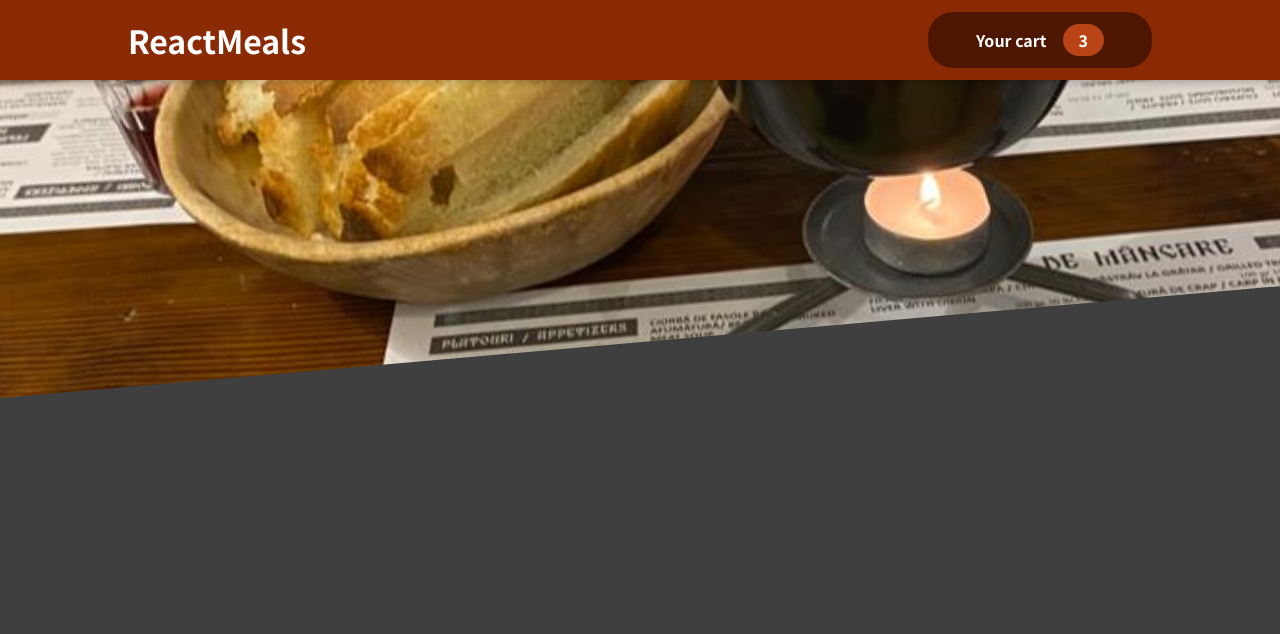
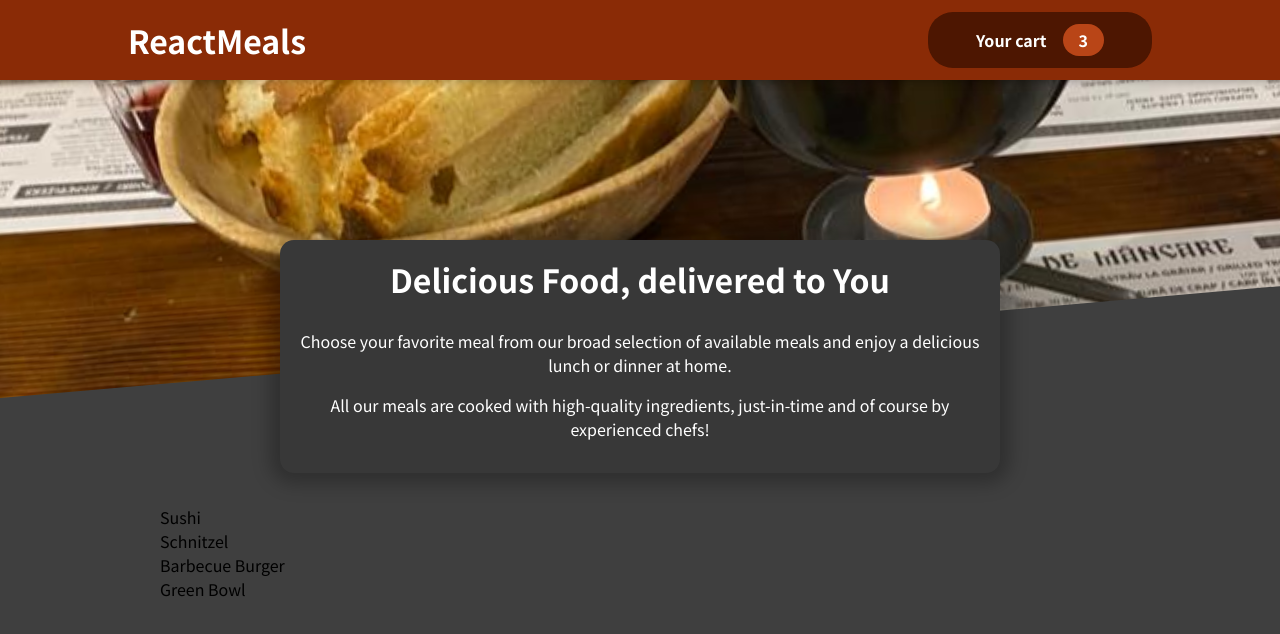
Before and after one commit to natanielmendes/food-order-react, a React (Create React App) app: page / in a window 1280 px wide. Shown: the top 634 px of the page. Built offline with nearby package versions, Linux system fonts and the light colour scheme.

Commit message:
Adding a "Meals" Component

```diff
--- a/src/App.js
+++ b/src/App.js
@@ -1,11 +1,15 @@
 import { Fragment } from 'react'
 
 import Header from './components/Layout/Header'
+import Meals from './components/Meals/Meals'
 
 function App() {
   return (
     <Fragment>
       <Header />
+      <main>
+        <Meals />
+      </main>
     </Fragment>
   );
 }
--- /dev/null
+++ b/src/components/Meals/AvailableMeals.js
@@ -0,0 +1,40 @@
+import classes from './AvailableMeals.module.css'
+
+const DUMMY_MEALS = [
+    {
+        id: 'm1',
+        name: 'Sushi',
+        description: 'Finest fish and veggies',
+        price: 22.99,
+    },
+    {
+        id: 'm2',
+        name: 'Schnitzel',
+        description: 'A german specialty!',
+        price: 16.5,
+    },
+    {
+        id: 'm3',
+        name: 'Barbecue Burger',
+        description: 'American, raw, meaty',
+        price: 12.99,
+    },
+    {
+        id: 'm4',
+        name: 'Green Bowl',
+        description: 'Healthy...and green...',
+        price: 18.99,
+    },
+];
+
+const AvailableMeals = () => {
+    const mealsList = DUMMY_MEALS.map(meal => <li>{meal.name}</li>)
+
+    return <section className={classes.meals}>
+        <ul>
+            {mealsList}
+        </ul>
+    </section>
+}
+
+export default AvailableMeals
--- /dev/null
+++ b/src/components/Meals/AvailableMeals.module.css
@@ -0,0 +1,24 @@
+.meals {
+    max-width: 60rem;
+    width: 90%;
+    margin: 2rem auto;
+    animation: meals-appear 1s ease-out forwards;
+}
+
+.meals ul {
+    list-style: none;
+    margin: 0;
+    padding: 0;
+}
+
+@keyframes meals-appear {
+    from {
+        opacity: 0;
+        transform: translateY(3rem);
+    }
+
+    to {
+        opacity: 1;
+        transform: translateY(0);
+    }
+}
--- /dev/null
+++ b/src/components/Meals/Meals.js
@@ -0,0 +1,15 @@
+import { Fragment } from 'react'
+
+import MealsSummary from './MealsSummary'
+import AvailableMeals from './AvailableMeals'
+
+const Meals = () => {
+    return (
+        <Fragment>
+            <MealsSummary />
+            <AvailableMeals />
+        </Fragment>
+    )
+}
+
+export default Meals
--- /dev/null
+++ b/src/components/Meals/MealsSummary.js
@@ -0,0 +1,17 @@
+import classes from './MealsSummary.module.css'
+
+const MealsSummary = () => {
+    return <section className={classes.summary}>
+        <h2>Delicious Food, delivered to You</h2>
+        <p>
+            Choose your favorite meal from our broad selection of available meals and
+            enjoy a delicious lunch or dinner at home.
+        </p>
+        <p>
+            All our meals are cooked with high-quality ingredients, just-in-time and
+            of course by experienced chefs!
+        </p>
+    </section>
+}
+
+export default MealsSummary
--- /dev/null
+++ b/src/components/Meals/MealsSummary.module.css
@@ -0,0 +1,18 @@
+.summary {
+    text-align: center;
+    max-width: 45rem;
+    width: 90%;
+    margin: auto;
+    margin-top: -10rem;
+    position: relative;
+    background-color: #383838;
+    color: white;
+    border-radius: 14px;
+    padding: 1rem;
+    box-shadow: 0 1px 18px 10px rgba(0, 0, 0, 0.25);
+}
+
+.summary h2 {
+    font-size: 2rem;
+    margin-top: 0;
+}
```
Also changed, not shown: 1 other file (tests, documents, lock files or other folders).
